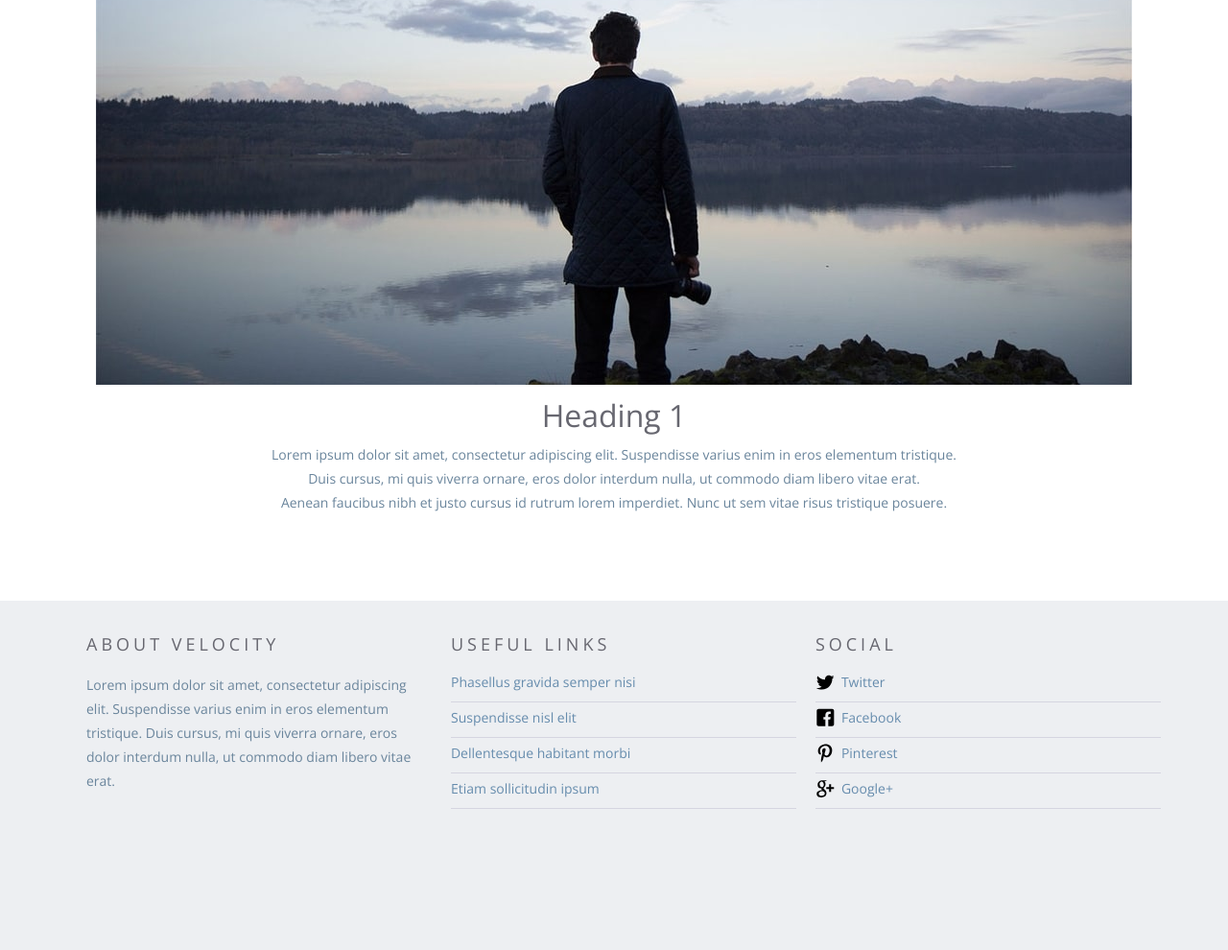
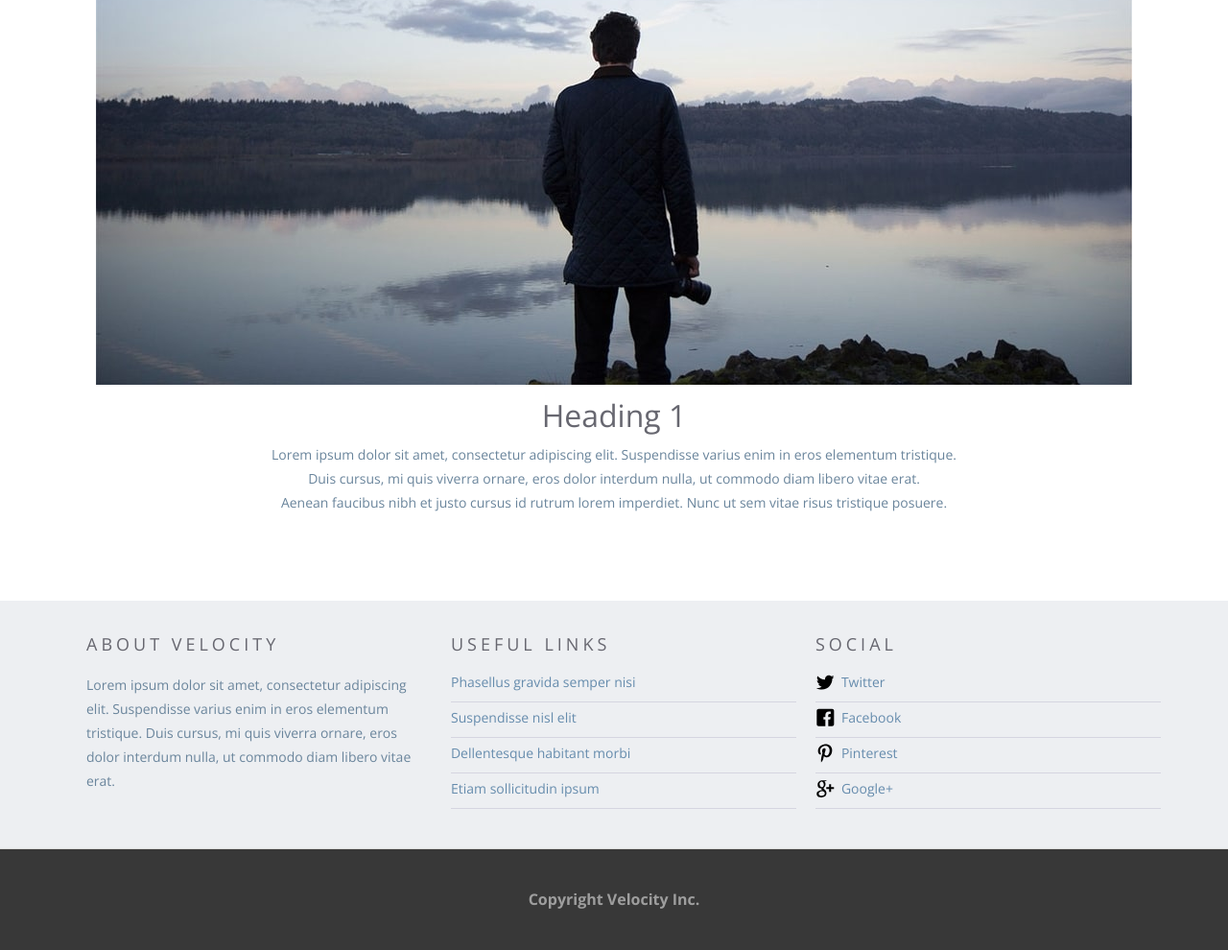
Before and after one commit to mykola-lp/velocity, a plain HTML site: page index.html in a window 1280 px wide. Shown: the part 2732-3722 px from the top of the page at 96% size. Before the commit the page ends 3616 px from the top, so only its background shows below. Drawn offline with nearby package versions, Linux system fonts and the light colour scheme.

Commit message:
Add footer bottom section with copyright text.

```diff
--- a/css/style.css
+++ b/css/style.css
@@ -542,3 +542,22 @@ p {
     float: none;
   }
 }
+
+/*==============================================================
+  # Footer-Bottom section.
+==============================================================*/
+.footer-bottom {
+  padding-top: 35px;
+  padding-bottom: 35px;
+  border-top: 1px solid #dbdbdb;
+  background-color: #383838;
+}
+
+.footer-bottom .copyright {
+  margin-top: 5px;
+  margin-bottom: 5px;
+  color: #9e9e9e;
+  font-size: 16px;
+  font-weight: bolder;
+  text-align: center;
+}
--- a/index.html
+++ b/index.html
@@ -206,6 +206,10 @@
           </div>
         </div>
       </section>
+
+      <section class="footer-bottom" role="region" aria-label="Copyright section">
+        <p class="copyright" role="contentinfo">Copyright Velocity Inc.</p>
+      </section>
     </footer>
     <!-- Footer END -->
 
```
